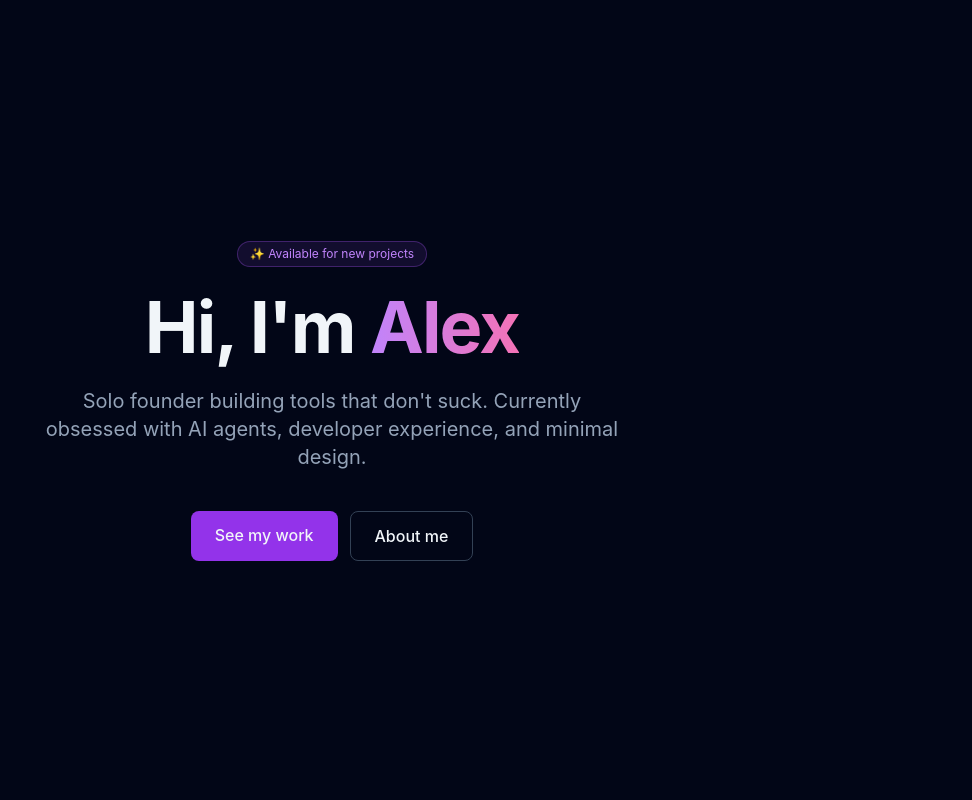
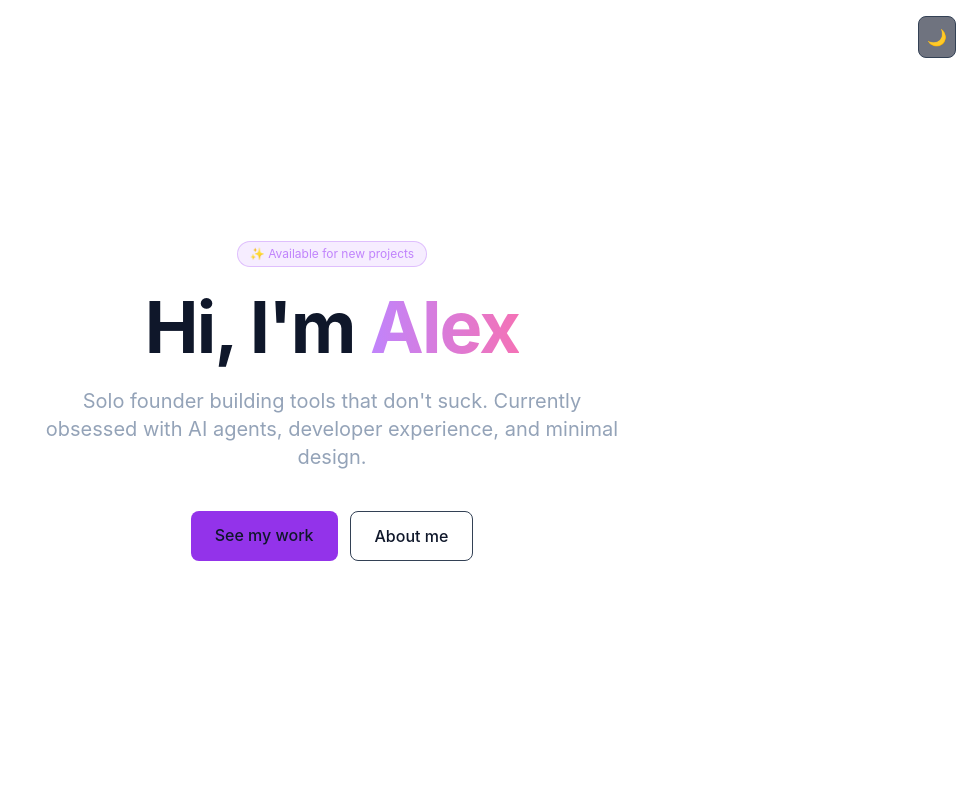
Before and after one commit to ThePyth0nKid/soloPortfolio, a React (Vite) app: page / in a window 1280 px wide. Shown: the top 800 px of the page, without its empty margins (308-1280 px from the left). Built offline with nearby package versions, Linux system fonts and the light colour scheme.

Commit message:
feat: Add a dark mode toggle to the home page (via PatchParty: Hackfix)

```diff
--- a/src/App.jsx
+++ b/src/App.jsx
@@ -1,16 +1,15 @@
 import Hero from './components/Hero'
 import About from './components/About'
 import Projects from './components/Projects'
-// 👇 PatchParty agents will add a Contact section here
-// import Contact from './components/Contact'
+import ThemeToggle from './components/ThemeToggle'
 
 export default function App() {
   return (
     <div className="min-h-screen">
+      <ThemeToggle />
       <Hero />
       <About />
       <Projects />
-      {/* <Contact /> ← agents add this */}
       <footer className="py-8 text-center text-sm text-slate-500 border-t border-slate-800">
         © 2026 Alex Chen — built with too much coffee ☕
       </footer>
--- /dev/null
+++ b/src/components/ThemeToggle.jsx
@@ -0,0 +1,33 @@
+import { useEffect, useState } from 'react'
+
+export default function ThemeToggle() {
+  const [dark, setDark] = useState(() => {
+    const saved = localStorage.getItem('theme')
+    if (saved) return saved === 'dark'
+    return window.matchMedia('(prefers-color-scheme: dark)').matches
+  })
+
+  useEffect(() => {
+    const root = document.documentElement
+    if (dark) {
+      root.classList.add('dark')
+      document.body.classList.remove('bg-white', 'text-slate-900')
+      document.body.classList.add('bg-slate-950', 'text-slate-100')
+    } else {
+      root.classList.remove('dark')
+      document.body.classList.remove('bg-slate-950', 'text-slate-100')
+      document.body.classList.add('bg-white', 'text-slate-900')
+    }
+    localStorage.setItem('theme', dark ? 'dark' : 'light')
+  }, [dark])
+
+  return (
+    <button
+      onClick={() => setDark((d) => !d)}
+      aria-label="Toggle theme"
+      className="fixed top-4 right-4 z-50 p-2 rounded-lg border border-slate-700 bg-slate-900/60 hover:bg-slate-800 backdrop-blur text-slate-100"
+    >
+      {dark ? '☀️' : '🌙'}
+    </button>
+  )
+}
--- a/tailwind.config.js
+++ b/tailwind.config.js
@@ -1,6 +1,7 @@
 /** @type {import('tailwindcss').Config} */
 export default {
   content: ['./index.html', './src/**/*.{js,jsx}'],
+  darkMode: 'class',
   theme: {
     extend: {
       fontFamily: {
```
Also changed, not shown: 1 other file (tests, documents, lock files or other folders).
